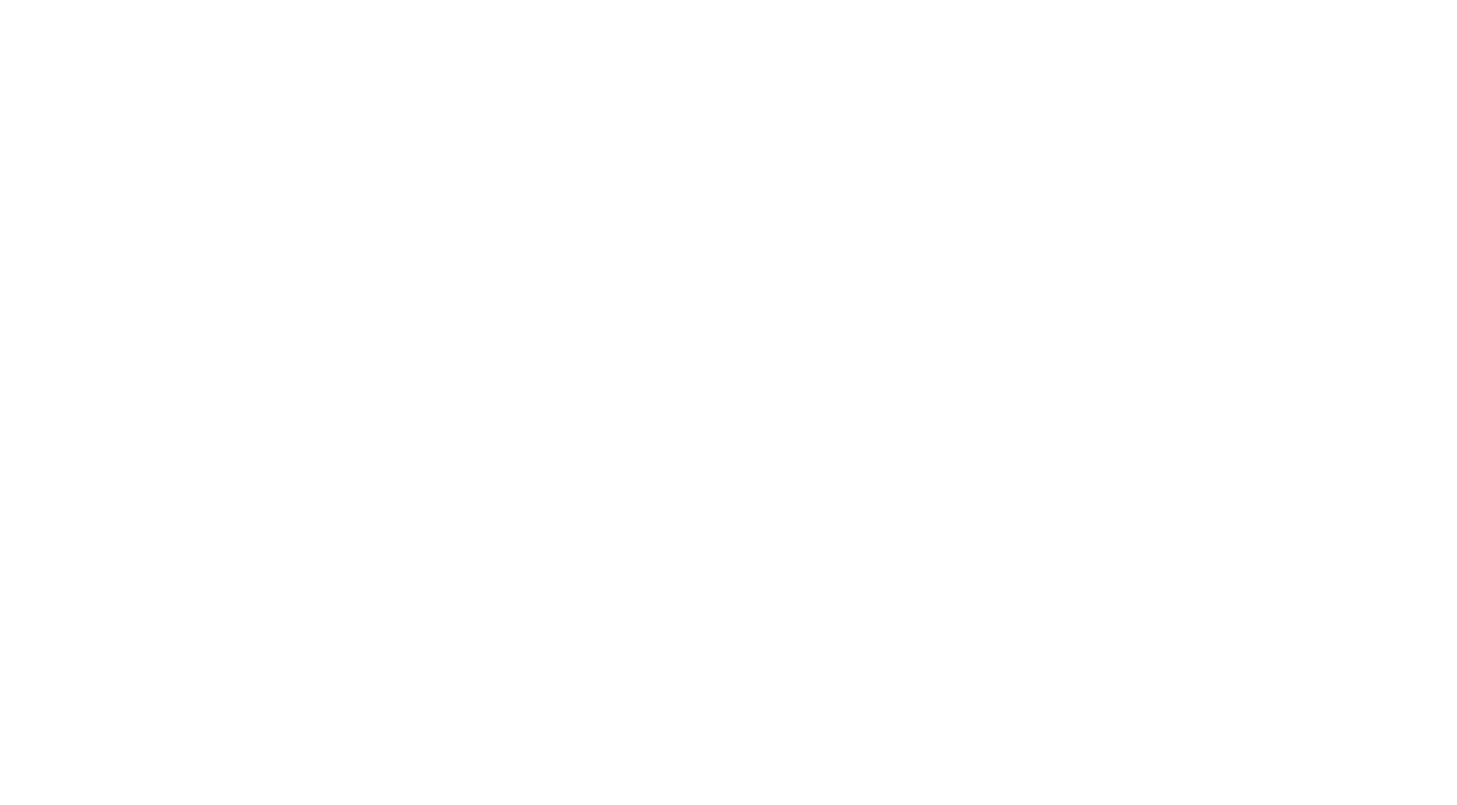
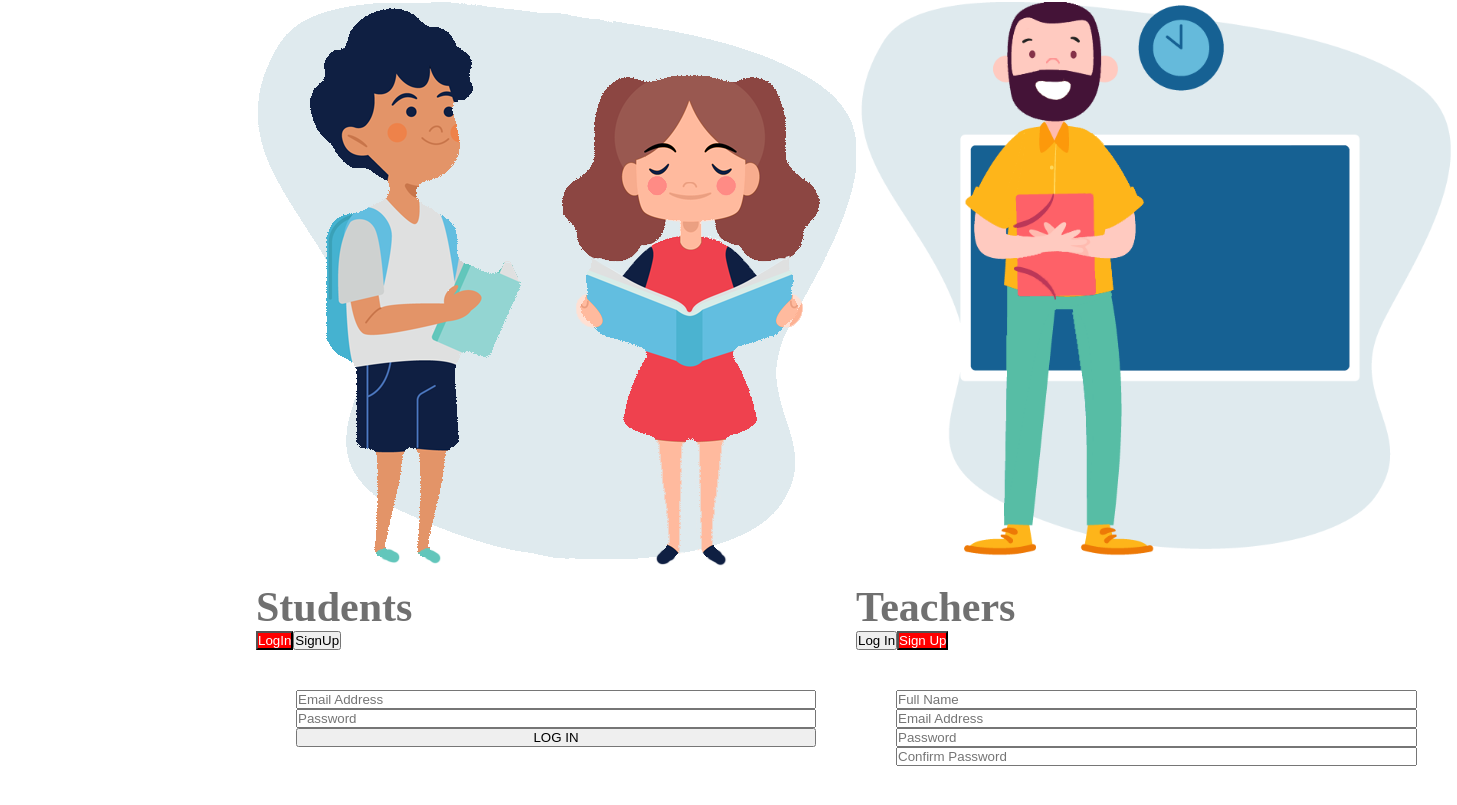
Before and after one commit to Mission-Ready/2502-L4FT17-missionx-frontend-t3, a React (Vite) app: page /loginAndSignup in a window 1280 px wide. Shown: the part 85-890 px from the top of the page, 1457 px wide, since content can reach past the window. Before the commit the page ends 800 px from the top, so only its background shows below. Built offline with nearby package versions, Linux system fonts and the light colour scheme.

Commit message:
loginpagedraft

```diff
--- a/src/pages/Yellow/Home/Home.jsx
+++ b/src/pages/Yellow/Home/Home.jsx
@@ -2,6 +2,7 @@ import Header from "./components/Header";
 import Banner from "./components/Banner";
 import Button from "@mui/material/Button";
 import Body from "./components/Body";
+import KerrysFooter from "./components/KerrysFooter";
 
 export default function Home(){
   return(
@@ -17,7 +18,8 @@ export default function Home(){
     </div>
 
 
-    <footer>
+      <footer>
+        <KerrysFooter></KerrysFooter>
 
     </footer>
     </div>
--- /dev/null
+++ b/src/pages/Yellow/Home/components/KerrysFooter.jsx
@@ -0,0 +1,58 @@
+import styles from "./KerrysFooter.module.css";
+
+function KerrysFooter() {
+  return (
+    <div className={styles.footer}>
+      <div>
+        <h2>COMPANY</h2>
+        <div>
+          <h3>About Us</h3>
+          <h3>Careers</h3>
+          <h3>Partners</h3>
+        </div>
+      </div>
+      <div>
+        <h2>COURSES</h2>
+        <div>
+          <h3>Register</h3>
+          <h3>Login</h3>
+          <h3>Projects</h3>
+          <h3>Teachers</h3>
+          <h3>Parents</h3>
+          <h3>Resources</h3>
+        </div>
+      </div>
+      <div>
+        <h2>SUPPORT</h2>
+        <div>
+          <h3>FAQs</h3>
+          <h3>Helpdesk</h3>
+          <h3>Contact Us</h3>
+        </div>
+      </div>
+      <div>
+        <h2>LEGAL</h2>
+        <div>
+          <h3>Terms & Conditions</h3>
+          <h3>Privacy Policy</h3>
+        </div>
+      </div>
+      <div>
+        <h4>LevelUp Works</h4>
+        <div>
+          <h3>
+            LevelUp Works is an Auckland-Based <br />
+            enterprise dedicated to developing game- <br />
+            based leraning software to help teachers in <br />
+            response to the New Zealand Digital <br />
+            Technologies & Hangarau Matihiko. <br />
+            alan@levelupworks.com <br />
+            (021) 668 185
+          </h3>
+        </div>
+      </div>
+    </div>
+  );
+}
+
+export default KerrysFooter;
--- /dev/null
+++ b/src/pages/Yellow/Home/components/KerrysFooter.module.css
@@ -0,0 +1,27 @@
+* {
+    box-sizing: border-box;
+    margin: 0;
+    padding: 0;
+}
+
+.footer {
+    display: flex;
+    flex-direction: row;
+    justify-content: space-evenly;
+    align-items: Top;
+    background-color: #B3E7FF;
+    width: 100%;
+    height: 500px;
+    padding: 120px;
+    color: #666666;
+}
+.footer h3 {
+    margin-bottom: 10px;
+}
+.footer h2 {
+    margin-bottom: 30px;
+}
+.footer h4 {
+    margin-bottom: 10px;
+    font-size: 22px;
+}
--- a/src/pages/Yellow/LoginAndSignup/LoginAndSignup.jsx
+++ b/src/pages/Yellow/LoginAndSignup/LoginAndSignup.jsx
@@ -1,5 +1,9 @@
+import LoginAndSignUpCard from "./components/LoginAndSignUpCard";
+
 export default function LoginAndSignup(){
   return (
-    <div> login and sign up</div>
+    <div>
+      <LoginAndSignUpCard/>
+    </div>
   )
 }
--- /dev/null
+++ b/src/pages/Yellow/LoginAndSignup/components/LoginAndSignUpCard.jsx
@@ -0,0 +1,123 @@
+import React, { useState } from "react";
+import styles from "./LoginAndSignUpCard.module.css";
+import students from "../../../../assets/LoginSignup/students.png";
+import teachers from "../../../../assets/LoginSignup/teachers.png";
+
+
+export default function LoginAndSignUpCard() {
+    const [isStudentLogIn, setIsStudentLogIn] = useState(true);
+    const [isTeacherLogIn, setIsTeacherLogIn]= useState()
+
+  return (
+    <div className={styles.signUpContainer}>
+      {/* Students Sign Up Section  */}
+      <div>
+        <img src={students} alt=" students" />
+        <h1
+          style={{
+            fontFamily: "Nunito,Black",
+            color: "#707070",
+            fontSize: "42px",
+          }}
+        >
+          Students
+        </h1>
+        <section>
+          <button
+            className={isStudentLogIn ? styles.active : ""}
+            onClick={() => setIsStudentLogIn(true)}
+          >
+            LogIn
+          </button>
+          <button
+            className={!isStudentLogIn ? styles.active : ""}
+            onClick={() => setIsStudentLogIn(false)}
+          >
+            SignUp
+          </button>
+        </section>
+
+              {isStudentLogIn ? <>
+                  <div className={styles.studentLogInForm}>
+                      <input type="email" placeholder="Email Address" />
+                      <input type="password" placeholder="Password" />
+                      <button>LOG IN</button>
+                  </div> </> : ""}
+              {!isStudentLogIn ?
+                  <section className={styles.studentSignUpInputField}>
+                      <input
+                          type="name"
+                          class="studentNameField"
+                          placeholder="Full Name"
+                      ></input>
+                      <input
+                          type="email"
+                          class="studentEmailField"
+                          placeholder="Email Address"
+                      ></input>
+                      <input
+                          type="password"
+                          class="studentPasswordField"
+                          placeholder="Password"
+                      ></input>
+                      <input
+                          type="password"
+                          class="studentConfirmPasswordField"
+                          placeholder="Confirm Password"
+                      ></input>
+                  </section> : ""}
+      </div>
+
+      {/* Teachers Sign Up Section */}
+      <div>
+        <img src={teachers} alt=" teachers" />
+        <h1
+          style={{
+            fontFamily: "Nunito,Black",
+            color: "#707070",
+            fontSize: "42px",
+          }}
+        >
+          Teachers
+        </h1>
+        <section>
+          <button
+            className={isTeacherLogIn ? styles.active : ""}
+            onClick={() => setIsTeacherLogIn(false)}
+          >
+            Log In
+          </button>
+          <button
+            className={!isTeacherLogIn ? styles.active : ""}
+            onClick={() => setIsTeacherLogIn(true)}
+          >
+            Sign Up
+          </button>
+        </section>
+
+        <section className={styles.teacherSignUpInputField}>
+          <input
+            type="name"
+            class="teacherNameField"
+            placeholder="Full Name"
+          ></input>
+          <input
+            type="email"
+            class="teacherEmailField"
+            placeholder="Email Address"
+          ></input>
+          <input
+            type="password"
+            class="teacherPasswordField"
+            placeholder="Password"
+          ></input>
+          <input
+            type="password"
+            class="teacherConfirmPasswordField"
+            placeholder="Confirm Password"
+          ></input>
+        </section>
+      </div>
+    </div>
+  );
+}
--- /dev/null
+++ b/src/pages/Yellow/LoginAndSignup/components/LoginAndSignUpCard.module.css
@@ -0,0 +1,41 @@
+* {
+    box-sizing: border-box;
+    margin: 0px;
+    padding: 0px;
+}
+
+.signUpContainer {
+    display: grid;
+    border: none;
+    grid-template-columns: repeat(2, 1fr);
+    padding-top: 5%;
+    padding-left:20%;
+    padding-right: 20%;
+    padding-bottom: 60%;
+
+
+
+}
+
+.studentSignUpInputField {
+    display: flex;
+    flex-direction:column;
+    padding: 40px;
+}
+
+.teacherSignUpInputField {
+    display: flex;
+    flex-direction:column;
+    padding: 40px;
+}
+
+.active {
+      background-color: red;
+        color: white;
+}
+
+.studentLogInForm {
+        display: flex;
+    flex-direction:column;
+    padding: 40px;
+}
```
